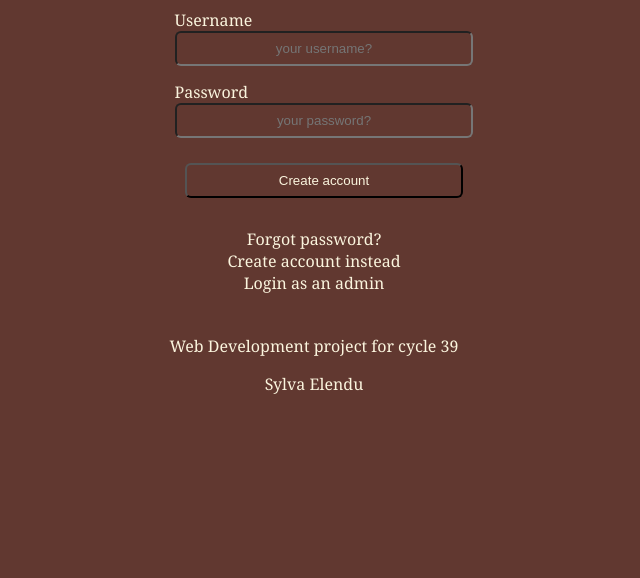
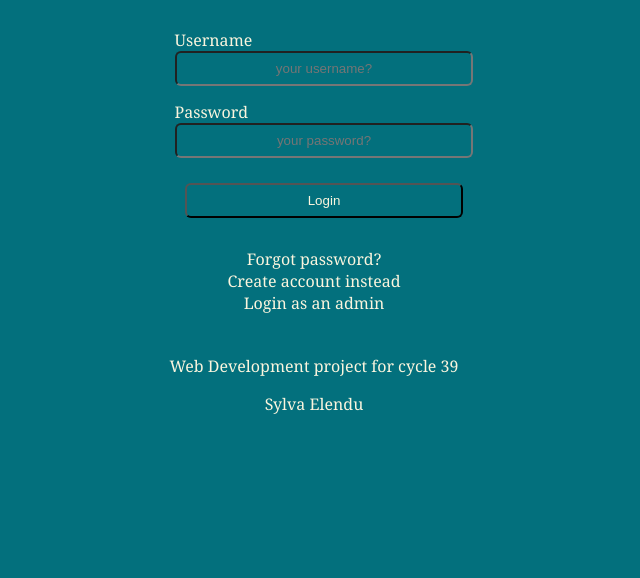
Before and after one commit to blackdevelopa/iReporter, a plain HTML site: page user/user-login.html in a window 1280 px wide. Shown: the part 278-856 px from the top of the page, without its empty margins (326-966 px from the left). Before the commit the page ends 816 px from the top, so only its background shows below. Drawn offline with Linux system fonts and the light colour scheme; a script that the page names is missing; files whose address does not match are found by name.

```diff
--- a/admin/css/index.css
+++ b/admin/css/index.css
@@ -1,29 +1,29 @@
 body {
   font-family: Georgia, Times, 'Times New Roman', serif;
-  background: blueviolet;
-  color: #ffffff;
+  background: darkolivegreen;
+  color: #fbf5de;
   overflow: hidden;
 }
 
 .main {
   display: flex;
+  padding: 20px;
   flex-direction: column;
-  flex: 1;
   justify-content: center;
   align-items: center;
   height: 100vh;
 }
 
-.main .logo img {
-  width: 100px;
-  margin-bottom: 20px;
+.main .logo .logo_text {
+  font-weight: 800;
+  font-family: cursive;
+  font-size: 45px;
 }
 
 .register {
   display: flex;
   flex-direction: column;
-  justify-content: center;
-  align-items: center;
+  padding-bottom: 20px 40px;
 }
 
 .register .content {
@@ -33,20 +33,42 @@
 .register .text_input {
   width: 100%;
   padding: 8px;
-  border-radius: 2px;
-  color: #ffffff;
+  border-radius: 6px;
+  text-align: center;
+  color: #fbf5de;
   background: none;
 }
 
 .register .button {
   width: 100%;
-  padding: 5px;
+  padding: 8px;
   margin: 10px;
-  color: orange;
+  border-radius: 6px;
   background: none;
 }
 
-.register link {
+.register .button:hover {
+  background: #613;
+}
+
+.register .create_account {
+  color: #fbf5de;
+  text-decoration: none;
+}
+
+.login_links {
+  display: flex;
+  flex-direction: column;
+  padding-top: 20px;
+  text-align: center;
+}
+
+.login_links a:hover {
+  color: #613;
+}
+
+.links {
+  color: #fbf5de;
   text-decoration: none;
 }
 
@@ -54,3 +76,7 @@
   margin-top: 25px;
   text-align: center;
 }
+
+.footer a:hover {
+  color: #613;
+}
--- a/user/css/index.css
+++ b/user/css/index.css
@@ -1,14 +1,14 @@
 body {
   font-family: Georgia, Times, 'Times New Roman', serif;
-  background: #613830;
+  background: #03707d;
   color: #fbf5de;
   overflow: hidden;
 }
 
 .main {
   display: flex;
+  padding: 20px;
   flex-direction: column;
-  flex: 1;
   justify-content: center;
   align-items: center;
   height: 100vh;
@@ -23,8 +23,7 @@
 .register {
   display: flex;
   flex-direction: column;
-  justify-content: center;
-  align-items: center;
+  padding-bottom: 20px 40px;
 }
 
 .register .content {
--- a/user/user-login.html
+++ b/user/user-login.html
@@ -22,11 +22,11 @@
           <label>Password</label>
           <input class="text_input" type="password" placeholder="your password?">
         </div>
-        <button type="signin" class="button"><a class="create_account" href="user-home.html">Create account</a></button>
+        <button type="signin" class="button"><a class="create_account" href="user-home.html">Login</a></button>
       </form>
       <div class="login_links">
         <a class="links" href="#">Forgot password?</a>
-        <a class="links" href="index.html">Create account instead</a>
+        <a class="links" href="/index.html">Create account instead</a>
         <a class="links" href="../admin/admin-login.html">Login as an admin</a>
       </div>
     </div>
```
Also changed, not shown: admin/admin-account.html (+1 -1 lines), admin/admin-login.html (+1 -1 lines), user/userprofile.html (+1 -1 lines), user/js/index.js (added).
